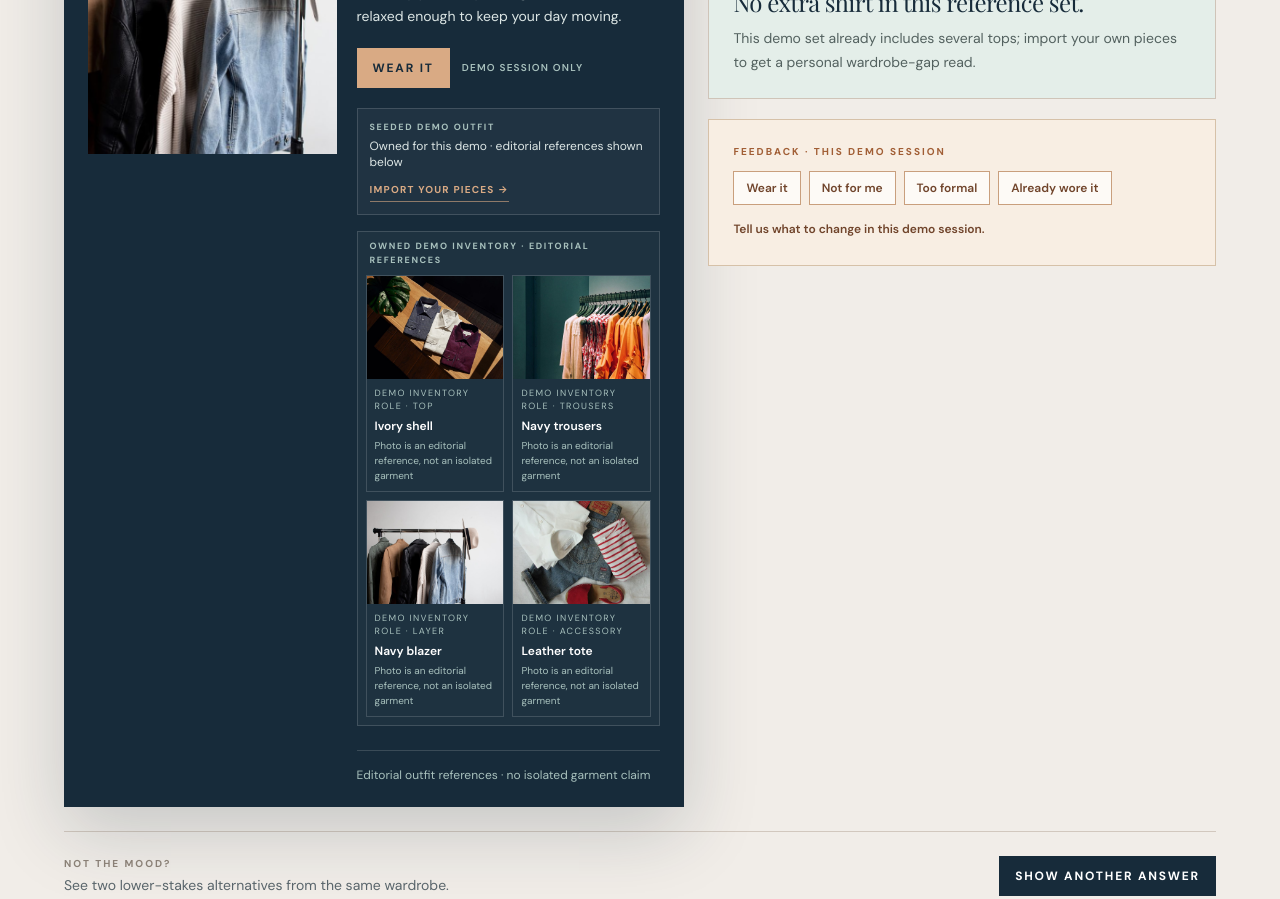
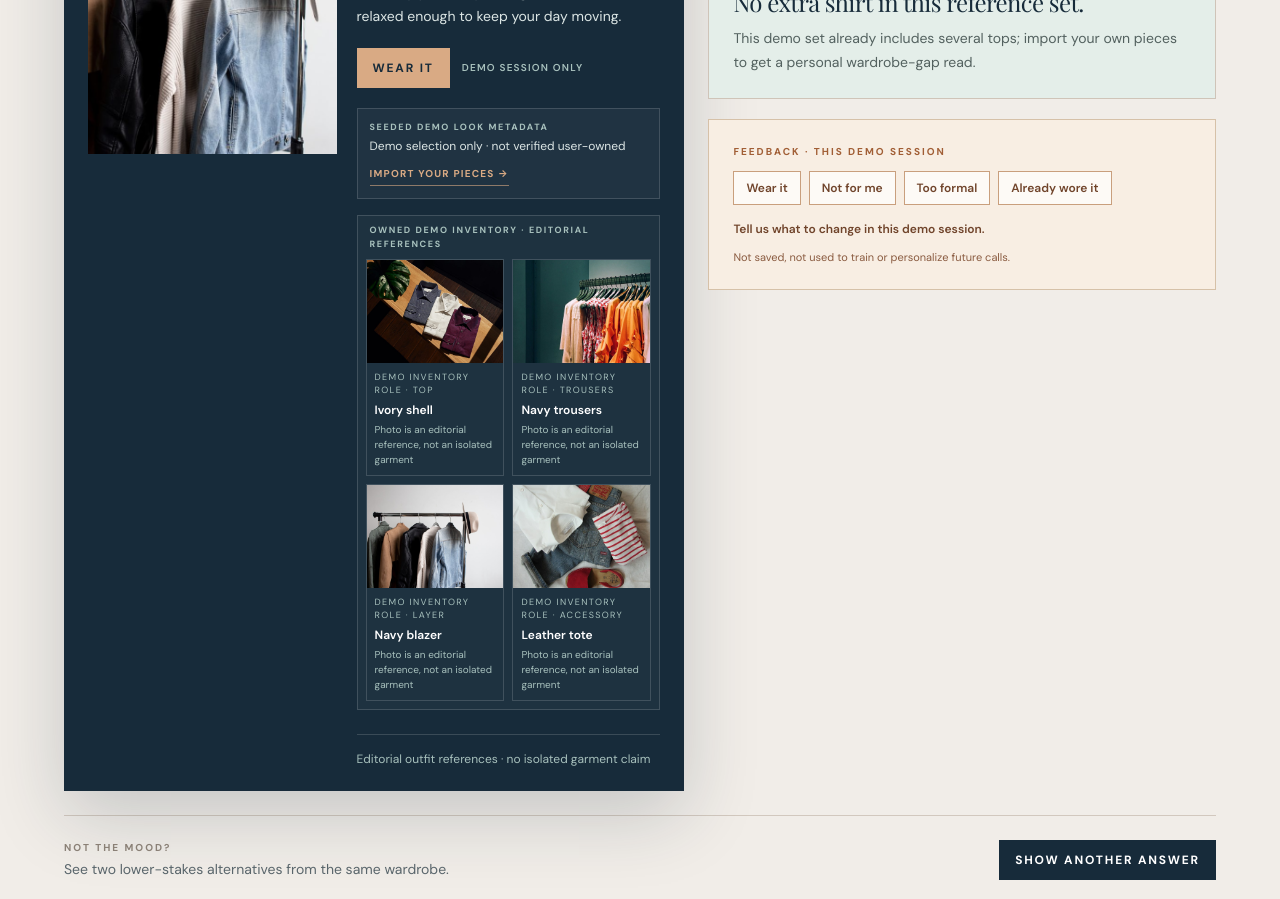
Before and after one commit to thelonewander3r/FitCheckAI, a React (Vite) app in the folder artifacts/interview-ready/: page / in a window 1280 px wide. Shown: the part 1240-2139 px from the top of the page. Built offline with nearby package versions, Linux system fonts and the light colour scheme; a web font is replaced by a local one.

Commit message:
fix: clarify demo ownership and feedback scope

```diff
--- a/artifacts/interview-ready/src/components/decision-demo.tsx
+++ b/artifacts/interview-ready/src/components/decision-demo.tsx
@@ -146,7 +146,7 @@ export default function DecisionDemo({ request }: DecisionDemoProps = {}) {
                   <h3 className="mt-2 font-serif text-4xl leading-none sm:text-5xl">{headline}</h3>
                   <p className="mt-4 text-sm leading-6 text-[#dce6e5]">{note}</p>
                   <div className="mt-5 flex flex-wrap items-center gap-3"><button type="button" onClick={() => selectFeedback("Wear it")} className="bg-[#d9aa84] px-4 py-3 text-xs font-bold uppercase tracking-[0.15em] text-[#172b3a] hover:bg-[#f0c4a0] focus-visible:outline focus-visible:outline-2 focus-visible:outline-offset-2 focus-visible:outline-[#d9aa84]">Wear it</button><span className="text-[10px] font-semibold uppercase tracking-[0.12em] text-[#a8c1bd]">Demo session only</span></div>
-                  <div className="mt-5 flex flex-wrap items-center justify-between gap-3 border border-white/15 bg-white/[0.04] px-3 py-3"><div><p className="text-[9px] font-bold uppercase tracking-[0.18em] text-[#a8c1bd]">Seeded demo outfit</p><p className="mt-1 text-xs text-[#dce6e5]">Owned for this demo · editorial references shown below</p></div><a href="/wardrobe" className="border-b border-[#d9aa84]/60 pb-1 text-[10px] font-bold uppercase tracking-[0.12em] text-[#d9aa84] hover:border-[#d9aa84]">Import your pieces →</a></div>
+                  <div className="mt-5 flex flex-wrap items-center justify-between gap-3 border border-white/15 bg-white/[0.04] px-3 py-3"><div><p className="text-[9px] font-bold uppercase tracking-[0.18em] text-[#a8c1bd]">Seeded demo look metadata</p><p className="mt-1 text-xs text-[#dce6e5]">Demo selection only · not verified user-owned</p></div><a href="/wardrobe" className="border-b border-[#d9aa84]/60 pb-1 text-[10px] font-bold uppercase tracking-[0.12em] text-[#d9aa84] hover:border-[#d9aa84]">Import your pieces →</a></div>
                   <div className="mt-4 border border-white/15 bg-white/[0.03] p-2"><p className="px-1 pb-2 text-[9px] font-bold uppercase tracking-[0.18em] text-[#a8c1bd]">Owned demo inventory · editorial references</p><div className="grid grid-cols-2 gap-2">{[look.top, look.bottom, look.blazer, look.accessory].map((piece, pieceIndex) => <div key={piece.id} className="overflow-hidden border border-white/15"><img src={leadEditorialImages[pieceIndex]} alt={`${piece.name} editorial outfit reference`} className="aspect-[4/3] w-full object-cover" /><div className="px-2 py-2"><p className="text-[9px] uppercase tracking-[0.15em] text-[#a8c1bd]">Demo inventory role · {pieceLabel[piece.category]}</p><p className="mt-1 text-xs font-semibold text-white">{piece.name}</p><p className="mt-1 text-[10px] text-[#a8c1bd]">Photo is an editorial reference, not an isolated garment</p></div></div>)}</div></div>
                 </div>
                 <p className="mt-6 border-t border-white/15 pt-4 text-xs text-[#a8c1bd]">Editorial outfit references · no isolated garment claim</p>
@@ -166,7 +166,7 @@ export default function DecisionDemo({ request }: DecisionDemoProps = {}) {
               <div className="mt-3 flex flex-wrap gap-2">
                 {(Object.keys(feedbackCopy) as Feedback[]).map((value) => <button key={value} type="button" onClick={() => selectFeedback(value)} className="border border-[#c99f7d] bg-white/70 px-3 py-2 text-xs font-semibold text-[#70442b] transition hover:bg-white focus-visible:outline focus-visible:outline-2 focus-visible:outline-offset-2 focus-visible:outline-[#a15e35]">{value}</button>)}
               </div>
-              <p className="mt-4 min-h-5 text-xs font-semibold text-[#70442b]" role="status" aria-live="polite">{feedback ? `✓ ${feedbackCopy[feedback]}` : "Tell us what to change in this demo session."}</p>
+              <p className="mt-4 min-h-5 text-xs font-semibold text-[#70442b]" role="status" aria-live="polite">{feedback ? `✓ ${feedbackCopy[feedback]}` : "Tell us what to change in this demo session."}</p><p className="mt-2 text-[11px] text-[#8a5b40]">Not saved, not used to train or personalize future calls.</p>
             </div>
           </div>
         </div>
```
